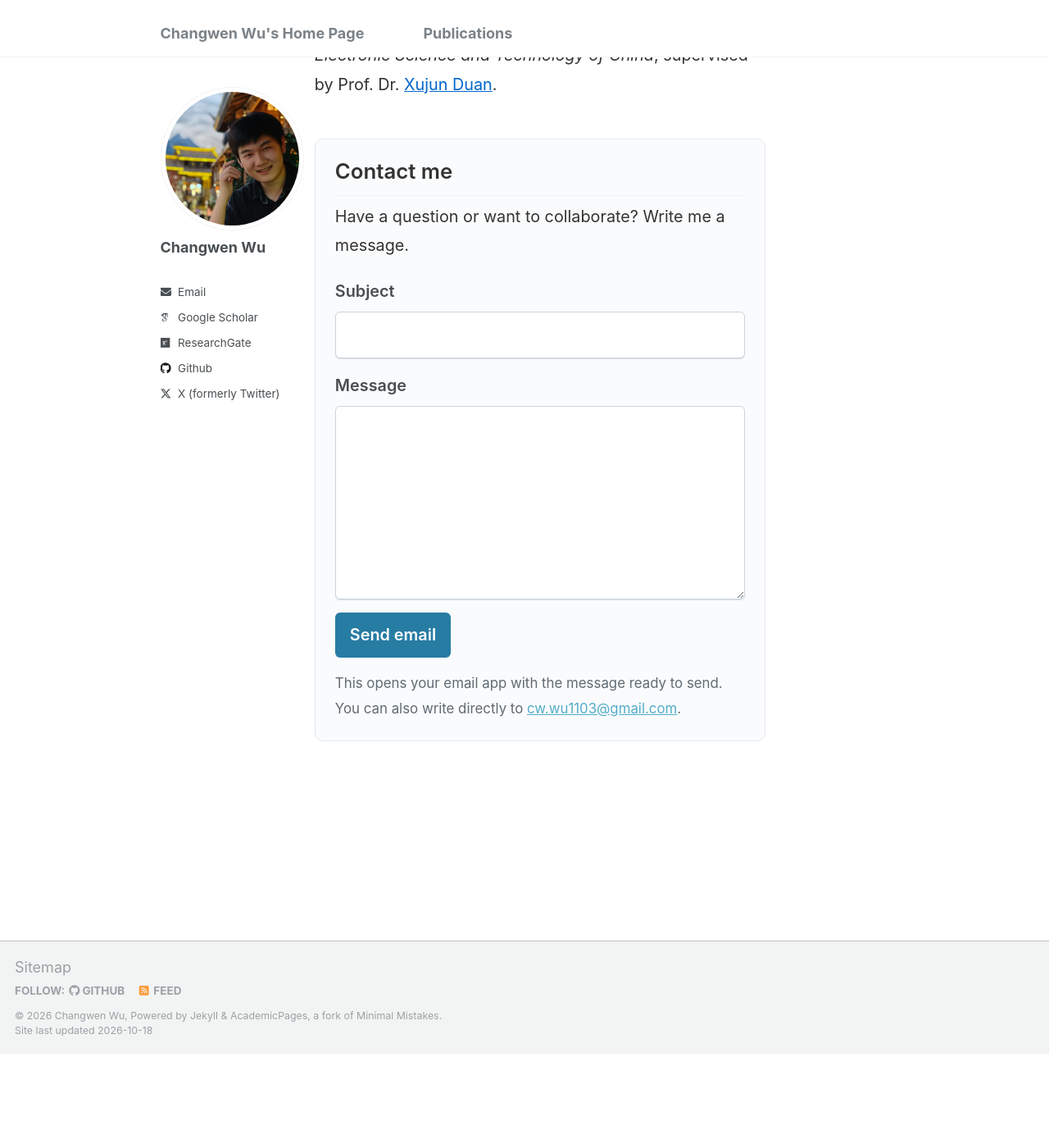
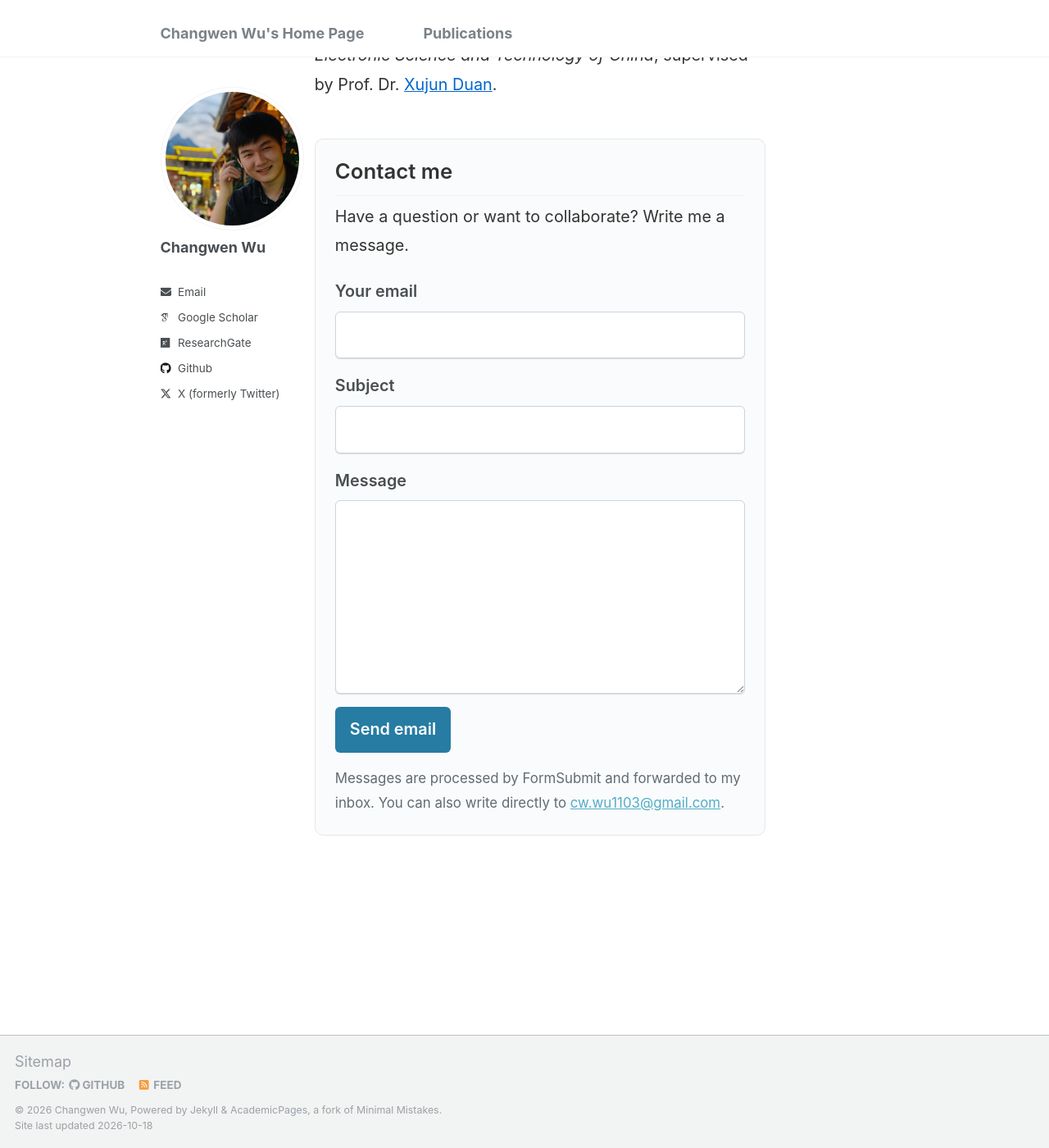
Before and after one commit to Changwen-Wu/Changwen-Wu.github.io, a Jekyll site: the page built from _pages/about.md, in a window 1280 px wide and 1400 px high, scrolled down 764 px. Shown: the whole window at 82% size. Built offline with Jekyll 4.4.1, drawn with Linux system fonts in a browser that asks for light colours; some web fonts are replaced; before the commit the page ends 2049 px from its top, so only the background shows below that.

Commit message:
Connect homepage contact form to FormSubmit

```diff
--- a/_pages/about.md
+++ b/_pages/about.md
@@ -35,7 +35,12 @@ redirect_from:
 <section id="contact" style="margin-top: 48px; padding: 24px; border: 1px solid #e3e7eb; border-radius: 10px; background: #fafbfc;">
   <h2 style="margin: 0 0 8px; font-size: 1.3em; font-weight: 600;">Contact me</h2>
   <p style="margin: 0 0 20px;">Have a question or want to collaborate? Write me a message.</p>
-  <form id="home-contact-form">
+  <form action="https://formsubmit.co/{{ site.author.email | escape }}" method="POST">
+    <input type="hidden" name="_subject" value="New message from Changwen Wu's Home Page" />
+    <input type="text" name="_honey" tabindex="-1" autocomplete="off" style="display: none;" aria-hidden="true" />
+
+    <label for="contact-email" style="display: block; margin-bottom: 6px; font-weight: 600;">Your email</label>
+    <input id="contact-email" name="email" type="email" required style="display: block; width: 100%; box-sizing: border-box; margin-bottom: 16px; padding: 10px 12px; border: 1px solid #cbd5df; border-radius: 6px; font: inherit;" />
     <label for="contact-subject" style="display: block; margin-bottom: 6px; font-weight: 600;">Subject</label>
     <input id="contact-subject" name="subject" type="text" required style="display: block; width: 100%; box-sizing: border-box; margin-bottom: 16px; padding: 10px 12px; border: 1px solid #cbd5df; border-radius: 6px; font: inherit;" />
 
@@ -44,24 +49,8 @@ redirect_from:
 
     <button type="submit" style="padding: 10px 18px; border: 0; border-radius: 6px; background: #267ca3; color: #fff; font: inherit; font-weight: 600; cursor: pointer;">Send email</button>
   </form>
-  <p style="margin: 16px 0 0; font-size: 0.85em; color: #606b73;">This opens your email app with the message ready to send. You can also write directly to <a href="mailto:{{ site.author.email | escape }}">{{ site.author.email | escape }}</a>.</p>
+  <p style="margin: 16px 0 0; font-size: 0.85em; color: #606b73;">Messages are processed by FormSubmit and forwarded to my inbox. You can also write directly to <a href="mailto:{{ site.author.email | escape }}">{{ site.author.email | escape }}</a>.</p>
 </section>
 
-<script>
-(function () {
-  var form = document.getElementById("home-contact-form");
-  if (!form) return;
-  form.addEventListener("submit", function (event) {
-    event.preventDefault();
-    var subject = form.elements.subject.value.trim();
-    var message = form.elements.message.value.trim();
-    if (!subject || !message) return;
-    var recipient = {{ site.author.email | jsonify }};
-    window.location.href = "mailto:" + recipient
-      + "?subject=" + encodeURIComponent(subject)
-      + "&body=" + encodeURIComponent(message);
-  });
-})();
-</script>
 
 </div>
```
